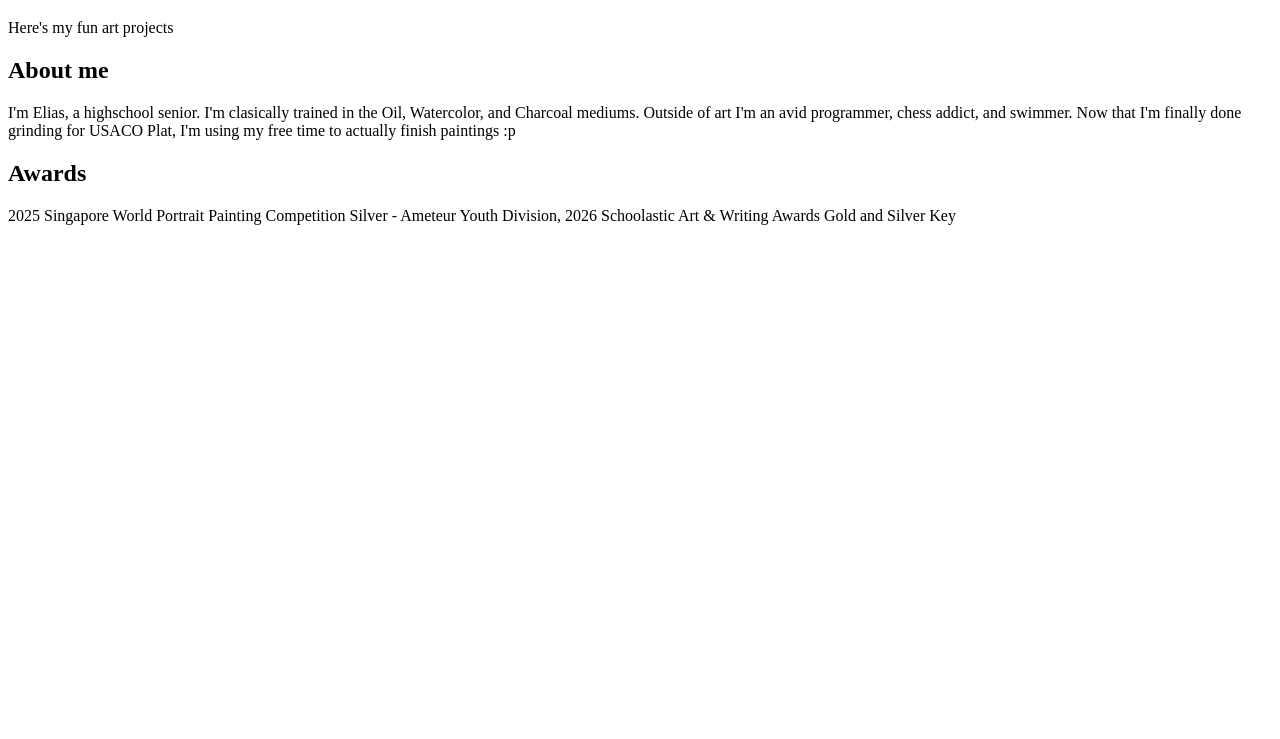
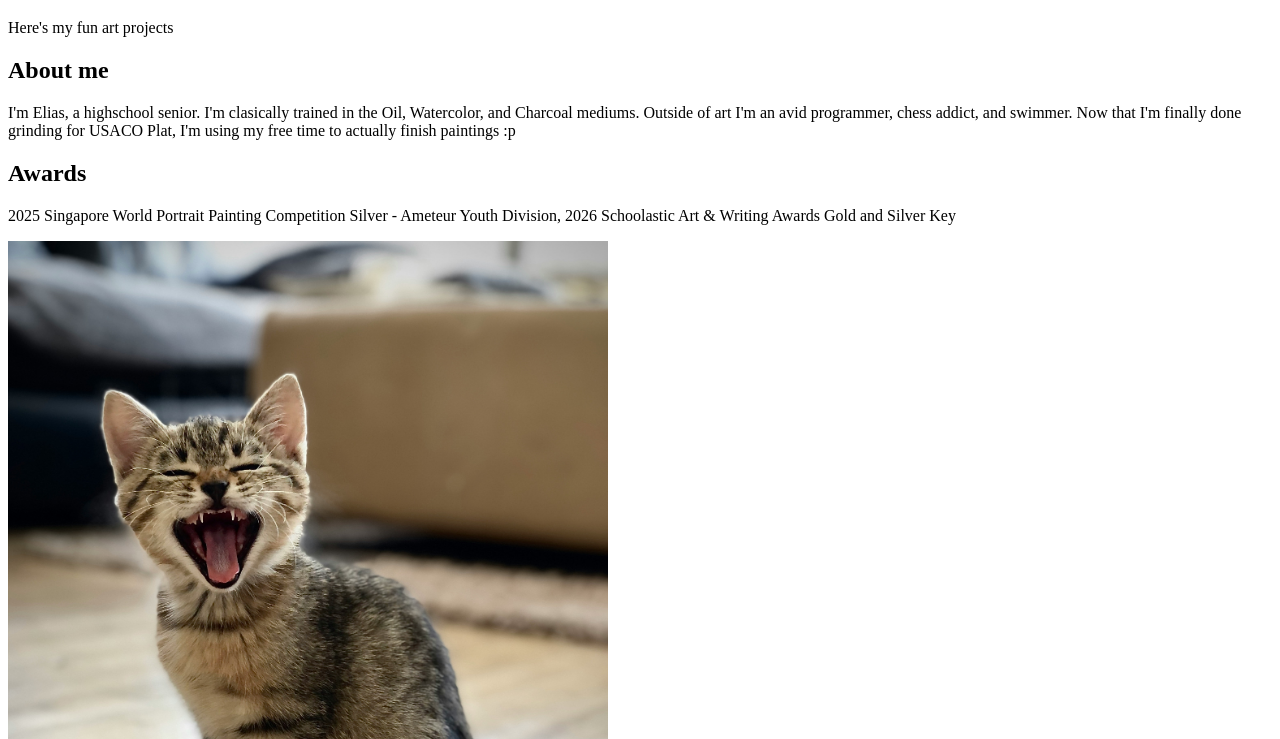
Before and after one commit to abluefroggo/froggosartportfolio, a plain HTML site: page index.html in a window 1280 px wide. Shown: the part 61-800 px from the top of the page. Drawn offline with Linux system fonts and the light colour scheme.

Commit message:
add a picture

```diff
--- a/index.html
+++ b/index.html
@@ -10,5 +10,6 @@
         <p>I'm Elias, a highschool senior. I'm clasically trained in the Oil, Watercolor, and Charcoal mediums. Outside of art I'm an avid programmer, chess addict, and swimmer. Now that I'm finally done grinding for USACO Plat, I'm using my free time to actually finish paintings :p</p>
         <h2>Awards</h2>
         <p>2025 Singapore World Portrait Painting Competition Silver - Ameteur Youth Division, 2026 Schoolastic Art & Writing Awards Gold and Silver Key</p>
+        <img src="assets/cat.jpg" alt="meow" width="600" />
     </body>
 </html>
```
Also changed, not shown: assets/cat.jpg (added).
